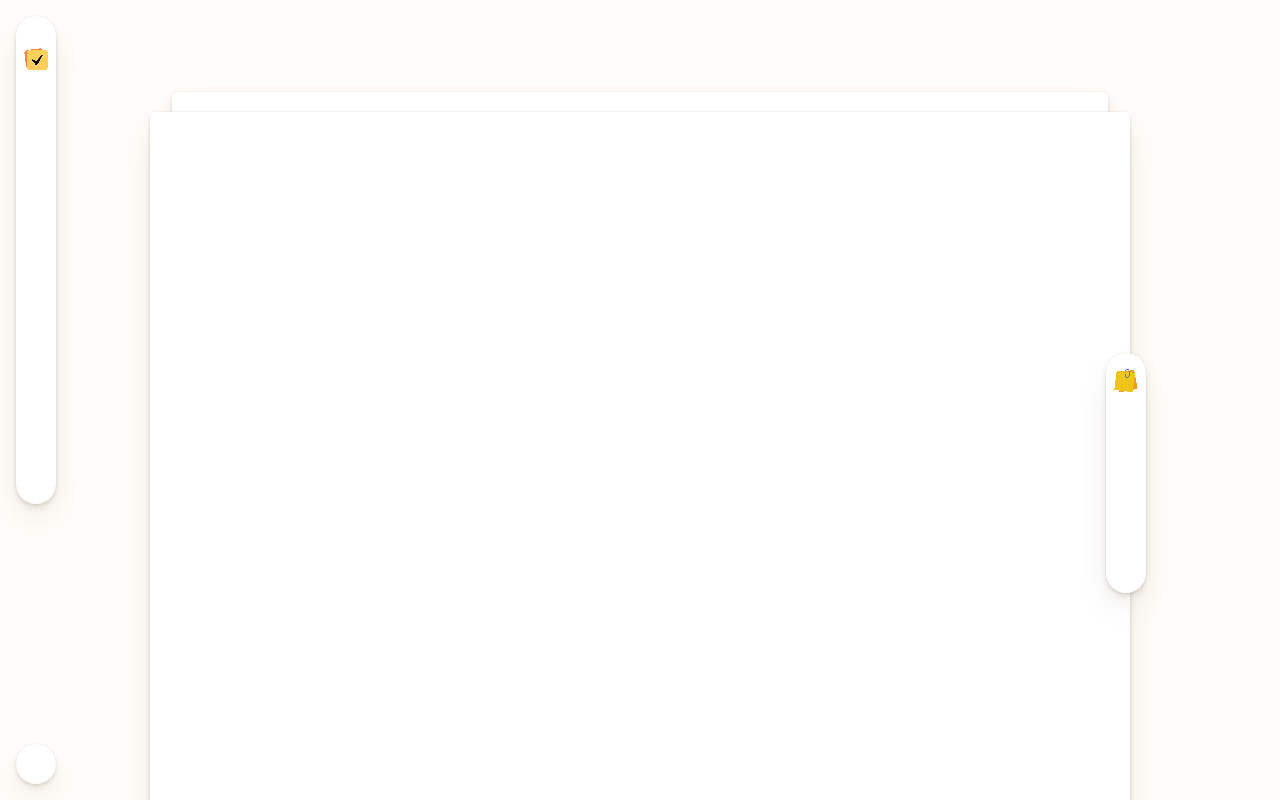
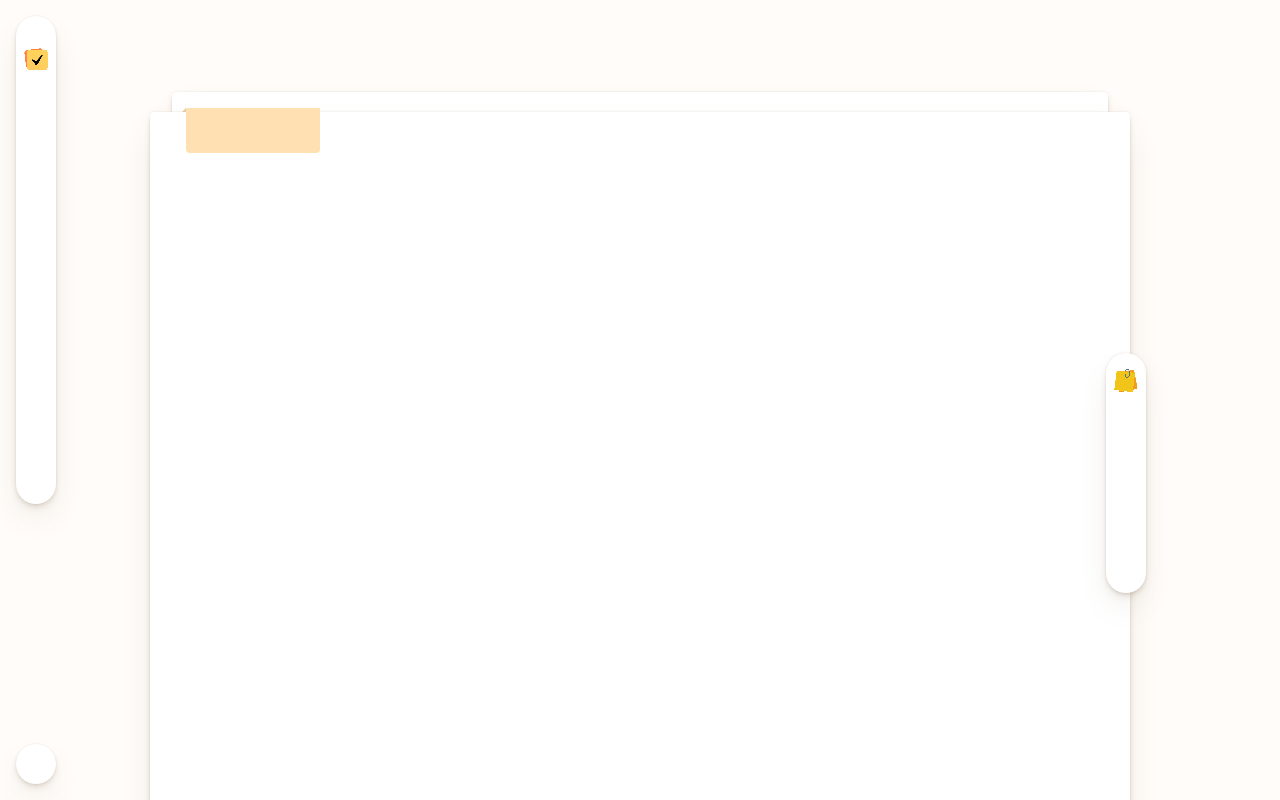
Before and after one commit to Alon2904/sticky-notes, a Next.js app: page / in a window 1280 px wide. Both pictures are taken after a click on the button "Open Child Document". Shown: the top 800 px of the page. Built offline with nearby package versions, Linux system fonts and the light colour scheme.

Commit message:
feat(YellowBox.tsx): Add YellowBox to the top of child page

```diff
--- a/app/components/ChildDocument/ChildDocument.tsx
+++ b/app/components/ChildDocument/ChildDocument.tsx
@@ -3,9 +3,9 @@
 import { useRef, useEffect, useState } from 'react';
 import Paper from '../shared/Paper';
 import ChildPageNavigationPill from './ChildPageNavigationPill';
+import YellowBox from './YellowBox';
 
 interface ChildDocumentProps {
-  onClose: () => void;
   onClick?: (e: React.MouseEvent) => void;
   width: number;
 }
@@ -35,9 +35,7 @@ export default function ChildDocument({ onClick, width }: ChildDocumentProps) {
         zIndex: 50,
       }}
     >
-      <div className="absolute p-[32px]">
-
-      </div>
+      <YellowBox />
       {paperHeight > 0 && (
         <ChildPageNavigationPill
           parentHeight={paperHeight}
--- /dev/null
+++ b/app/components/ChildDocument/YellowBox.tsx
@@ -0,0 +1,35 @@
+export default function YellowBox() {
+  return (
+    <>
+      {/* Main yellow rectangle */}
+      <div
+        style={{
+          position: 'absolute',
+          left: '36px',
+          top: '-4px',
+          width: '134px',
+          height: '45px',
+          backgroundColor: 'rgba(254, 224, 178, 1)',
+          borderRadius: '0px 0px 4px 4px',
+          opacity: 1,
+          zIndex: 1,
+        }}
+      />
+
+      {/* Triangle decoration - using a square cut diagonally */}
+      <div
+        style={{
+          position: 'absolute',
+          left: '32px',
+          top: '-4px',
+          width: '4px',
+          height: '4px',
+          backgroundColor: 'rgba(229, 202, 161, 1)',
+          opacity: 1,
+          clipPath: 'polygon(100% 100%, 100% 0, 0 100%)',
+          zIndex: 1,
+        }}
+      />
+    </>
+  );
+}
```
